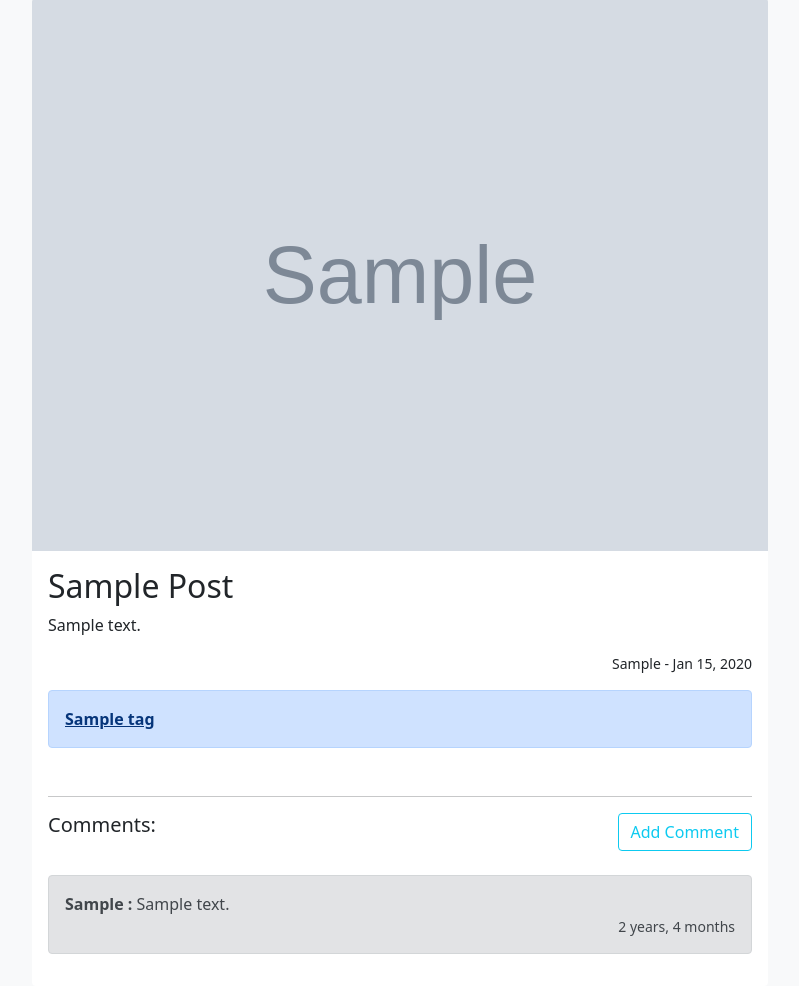
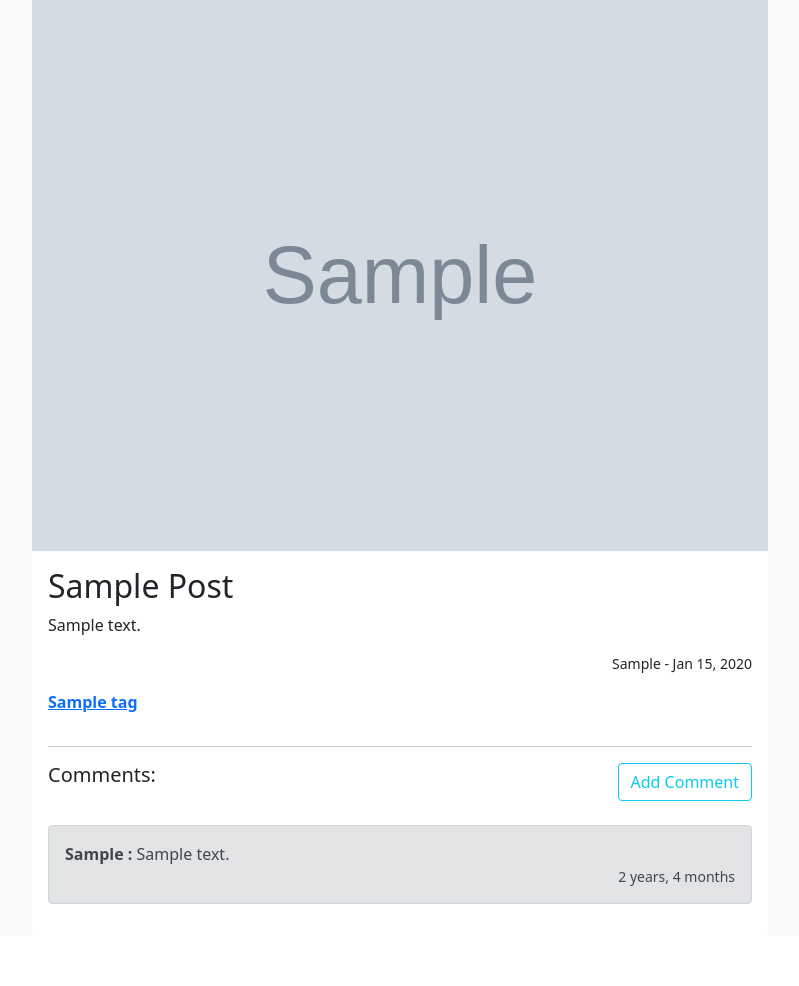
Before and after one commit to attuna/blog, a Django app: page /post/1/ in a window 1280 px wide. Shown: the part 73-1059 px from the top of the page, without its empty margins (240-1039 px from the left). After the commit the page ends 977 px from the top, so only its background shows below. Run offline with Django 4.2, Linux system fonts and the light colour scheme; tables that the repository leaves empty hold one stand-in row (values such as "Sample post"); grey boxes marked "Sample" are stand-in pictures; some libraries are stand-ins or nearby versions.

```diff
--- a/blog/myblog/templates/myblog/post_detail.html
+++ b/blog/myblog/templates/myblog/post_detail.html
@@ -23,12 +23,10 @@
             <p align="right">{{ post.author.username|title }} - {{ post.created_on|date:"M d, Y" }}</p>
         </small>
             {% for tag in post.tags.all %}
-        <div class="alert alert-primary" role="alert">
        <a href="#" class="alert-link">{{ tag }}</a>
             {% empty %}
+            {% endfor %}
 
-             {% endfor %}
-    </div>
 
     </div>
 
```
